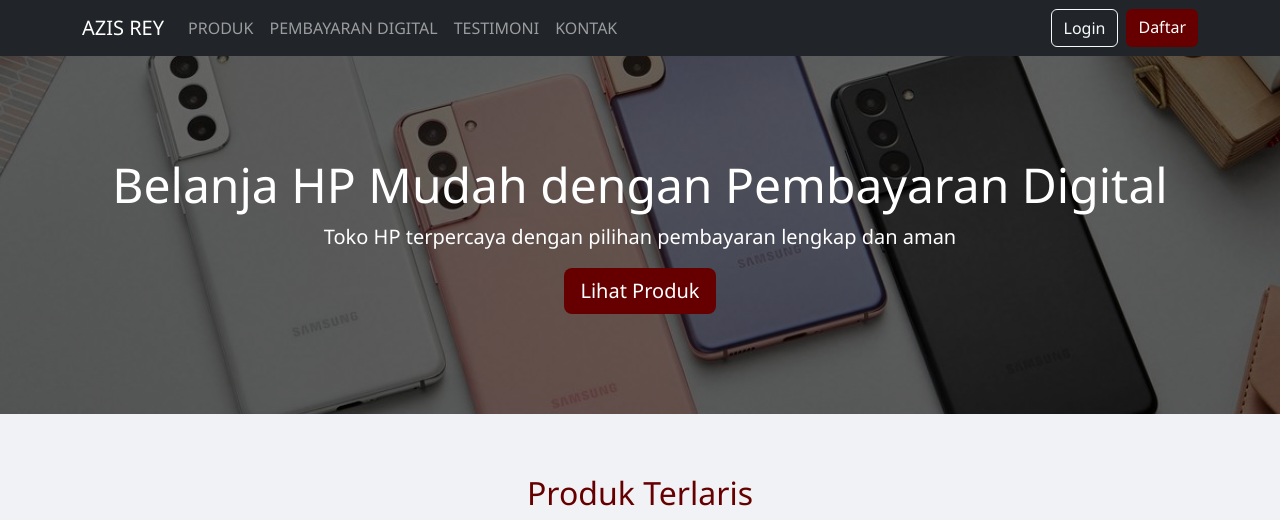
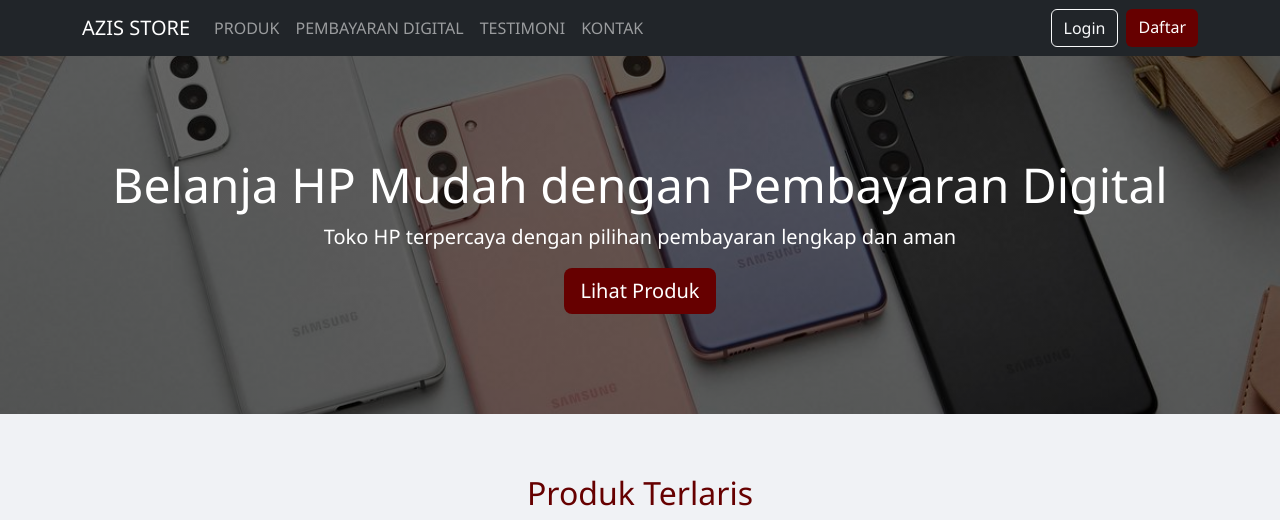
Before and after one commit to reyafd10/azisssss, a plain HTML site: page index.html in a window 1280 px wide. Shown: the top 520 px of the page. Drawn offline with nearby package versions, Linux system fonts and the light colour scheme.

Commit message:
Update index.html

```diff
--- a/index.html
+++ b/index.html
@@ -61,7 +61,7 @@
 <!-- Navbar -->
 <nav class="navbar navbar-expand-lg navbar-dark bg-dark sticky-top">
   <div class="container">
-    <a class="navbar-brand" href="#">AZIS REY</a>
+    <a class="navbar-brand" href="#">AZIS STORE</a>
     <button class="navbar-toggler" type="button" data-bs-toggle="collapse" data-bs-target="#navbarNav">
       <span class="navbar-toggler-icon"></span>
     </button>
```
